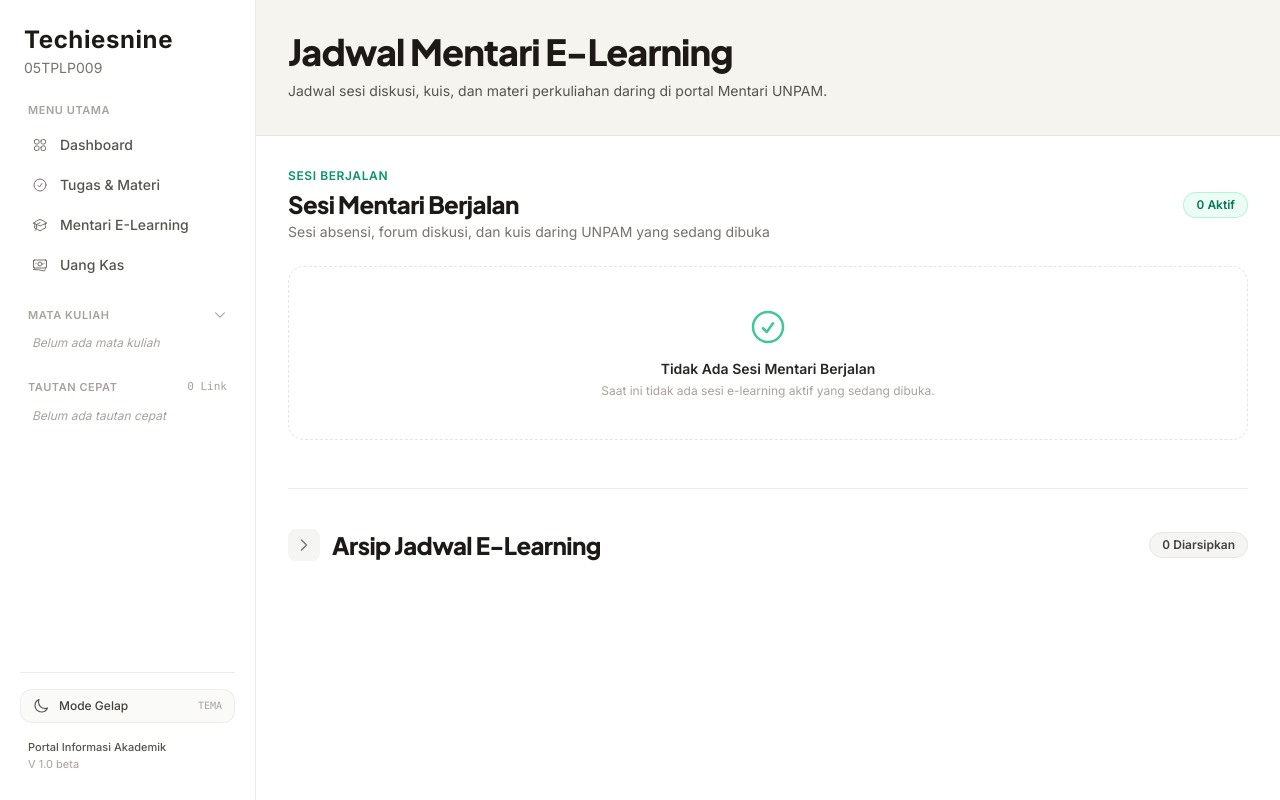
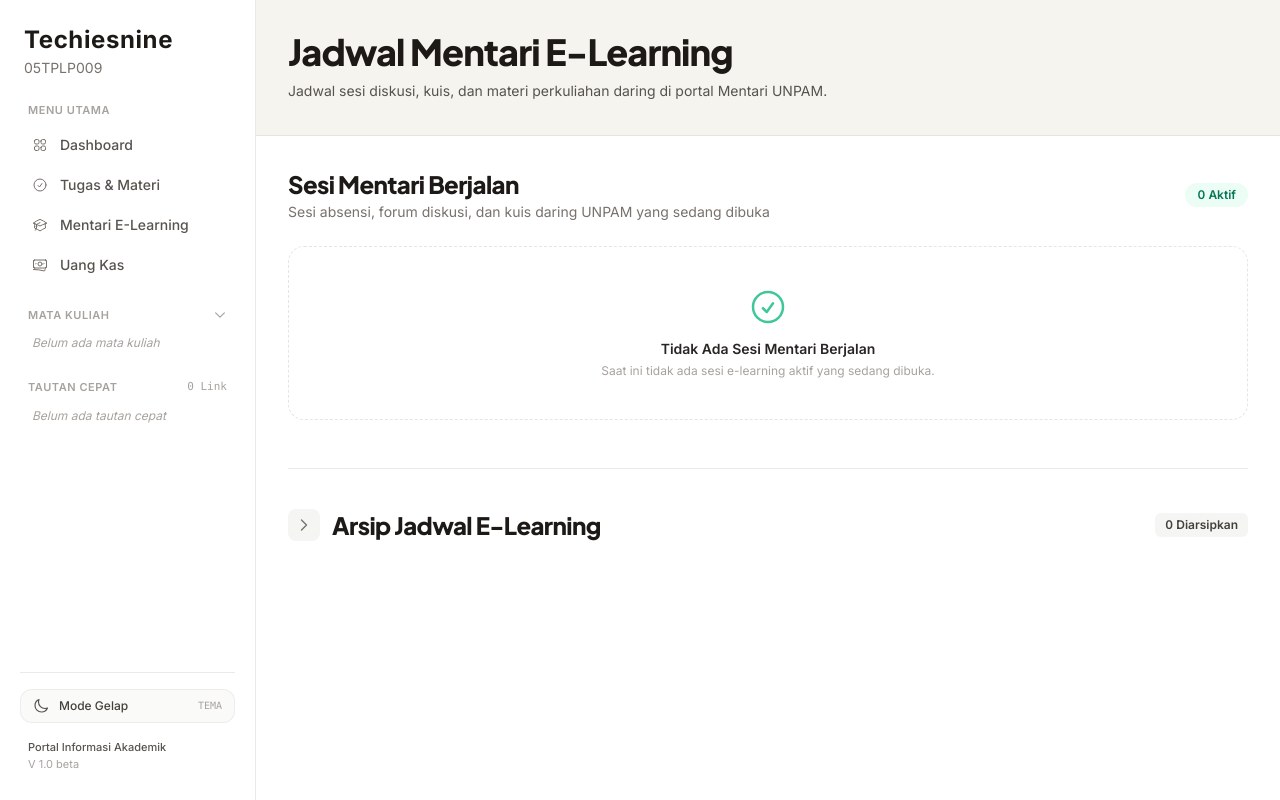
Before and after one commit to mfdlha/web-techiesnine, a Node project: template views/pages/mentari.ejs in a window 1280 px wide. Run offline with Node 20 templates, Linux system fonts and the light colour scheme; the template is opened without the code that fills it, so the values that code supplies are empty; some libraries are stand-ins or nearby versions.

Commit message:
style: samakan radius pil arsipkan dengan pil pertemuan

```diff
--- a/public/css/output.css
+++ b/public/css/output.css
@@ -1764,16 +1764,8 @@ video {
   border-color: rgb(253 230 138 / 0.6);
 }
 
-.border-amber-500\/30 {
-  border-color: rgb(245 158 11 / 0.3);
-}
-
 .border-blue-200\/60 {
   border-color: rgb(191 219 254 / 0.6);
-}
-
-.border-blue-600\/20 {
-  border-color: rgb(37 99 235 / 0.2);
 }
 
 .border-emerald-200 {
@@ -1785,14 +1777,6 @@ video {
   border-color: rgb(167 243 208 / 0.6);
 }
 
-.border-emerald-200\/80 {
-  border-color: rgb(167 243 208 / 0.8);
-}
-
-.border-emerald-500\/30 {
-  border-color: rgb(16 185 129 / 0.3);
-}
-
 .border-gray-600 {
   --tw-border-opacity: 1;
   border-color: rgb(75 85 99 / var(--tw-border-opacity, 1));
@@ -1812,10 +1796,6 @@ video {
   border-color: rgb(233 213 255 / 0.6);
 }
 
-.border-red-500\/30 {
-  border-color: rgb(239 68 68 / 0.3);
-}
-
 .border-rose-200 {
   --tw-border-opacity: 1;
   border-color: rgb(254 205 211 / var(--tw-border-opacity, 1));
@@ -1823,10 +1803,6 @@ video {
 
 .border-rose-200\/60 {
   border-color: rgb(254 205 211 / 0.6);
-}
-
-.border-rose-500\/20 {
-  border-color: rgb(244 63 94 / 0.2);
 }
 
 .border-sky-200 {
@@ -2941,10 +2917,6 @@ video {
   border-color: rgb(6 78 59 / 0.5);
 }
 
-.dark\:border-emerald-900\/60:is(.dark *) {
-  border-color: rgb(6 78 59 / 0.6);
-}
-
 .dark\:border-indigo-800:is(.dark *) {
   --tw-border-opacity: 1;
   border-color: rgb(55 48 163 / var(--tw-border-opacity, 1));
--- a/views/pages/mentari.ejs
+++ b/views/pages/mentari.ejs
@@ -36,10 +36,7 @@
       <!-- Sub-header Section 1 -->
       <div class="flex items-center justify-between gap-4 mb-6">
         <div>
-          <div class="text-xs font-semibold text-emerald-600 dark:text-emerald-400 uppercase tracking-wider">
-            <span>Sesi Berjalan</span>
-          </div>
-          <h2 class="font-heading font-extrabold text-xl sm:text-2xl text-stone-900 dark:text-white tracking-tight mt-1">
+          <h2 class="font-heading font-extrabold text-xl sm:text-2xl text-stone-900 dark:text-white tracking-tight">
             Sesi Mentari Berjalan
           </h2>
           <p class="text-xs sm:text-sm text-stone-500 dark:text-stone-400 mt-0.5">
@@ -47,7 +44,7 @@
           </p>
         </div>
 
-        <span class="px-3 py-1 rounded-full text-xs font-semibold bg-emerald-50 text-emerald-700 dark:bg-emerald-950/60 dark:text-emerald-300 border border-emerald-200/80 dark:border-emerald-900/60 tabular-nums">
+        <span class="px-3 py-1 rounded-full text-xs font-semibold bg-emerald-50 text-emerald-700 dark:bg-emerald-950/60 dark:text-emerald-300 tabular-nums">
           <%= (typeof mentariAktif !== 'undefined' ? mentariAktif.length : 0) %> Aktif
         </span>
       </div>
@@ -60,11 +57,10 @@
               <div>
                 <!-- Header Kartu: badge pertemuan & status -->
                 <div class="flex items-center justify-between gap-2">
-                  <span class="bg-stone-100 dark:bg-stone-800 text-stone-700 dark:text-stone-300 text-xs px-2.5 py-1 rounded-md font-semibold font-mono">
+                  <span class="bg-stone-100 dark:bg-stone-800 text-stone-700 dark:text-stone-300 text-xs px-2.5 py-1 rounded-md font-semibold">
                     <%= m.pertemuan %>
                   </span>
-                  <span class="bg-emerald-100 text-emerald-700 dark:bg-emerald-500/10 dark:text-emerald-400 text-xs px-2.5 py-1 rounded-full font-medium flex items-center gap-1.5">
-                    <span class="w-1.5 h-1.5 rounded-full bg-emerald-500 animate-pulse"></span>
+                  <span class="bg-emerald-100 text-emerald-700 dark:bg-emerald-500/10 dark:text-emerald-400 text-xs px-2.5 py-1 rounded-full font-medium inline-flex items-center">
                     <span>Sedang Buka</span>
                   </span>
                 </div>
@@ -152,7 +148,7 @@
         </div>
 
         <div class="flex items-center gap-2">
-          <span class="px-3 py-1 rounded-full text-xs font-semibold bg-stone-100 text-stone-700 dark:bg-stone-800 dark:text-stone-300 border border-stone-200 dark:border-stone-700 tabular-nums">
+          <span class="px-2.5 py-1 rounded-md text-xs font-semibold bg-stone-100 text-stone-700 dark:bg-stone-800 dark:text-stone-300 tabular-nums">
             <%= (typeof mentariArsip !== 'undefined' ? mentariArsip.length : 0) %> Diarsipkan
           </span>
         </div>
@@ -166,11 +162,10 @@
               <div>
                 <!-- Header Kartu: badge pertemuan & status arsip -->
                 <div class="flex items-center justify-between gap-2">
-                  <span class="bg-stone-100 dark:bg-stone-800 text-stone-600 dark:text-stone-400 text-xs px-2.5 py-1 rounded-md font-medium font-mono">
+                  <span class="bg-stone-100 dark:bg-stone-800 text-stone-600 dark:text-stone-400 text-xs px-2.5 py-1 rounded-md font-medium">
                     <%= m.pertemuan %>
                   </span>
-                  <span class="bg-stone-100 text-stone-600 dark:bg-stone-800 dark:text-stone-400 text-xs px-2.5 py-1 rounded-full font-medium flex items-center gap-1.5 border border-stone-200 dark:border-stone-700">
-                    <span class="w-1.5 h-1.5 rounded-full bg-stone-400"></span>
+                  <span class="bg-stone-100 text-stone-600 dark:bg-stone-800 dark:text-stone-400 text-xs px-2.5 py-1 rounded-full font-medium inline-flex items-center">
                     <span>Tenggat Ditutup</span>
                   </span>
                 </div>
@@ -179,9 +174,6 @@
                 <h3 class="font-heading font-bold text-lg text-stone-700 dark:text-stone-200 mt-3 leading-snug">
                   <%= m.matkul %>
                 </h3>
-                <p class="text-xs text-stone-400 dark:text-stone-500 mt-0.5 font-mono">
-                  Sesi Selesai / Ditutup
-                </p>
 
                 <!-- Checklist Sesi Lampau -->
                 <ul class="text-sm text-stone-500 dark:text-stone-400 mt-4 space-y-1.5">
```
Also changed, not shown: views/pages/beranda.ejs (+12 -13 lines), views/pages/tugas-detail.ejs (+8 -8 lines), views/pages/tugas.ejs (+11 -11 lines).
